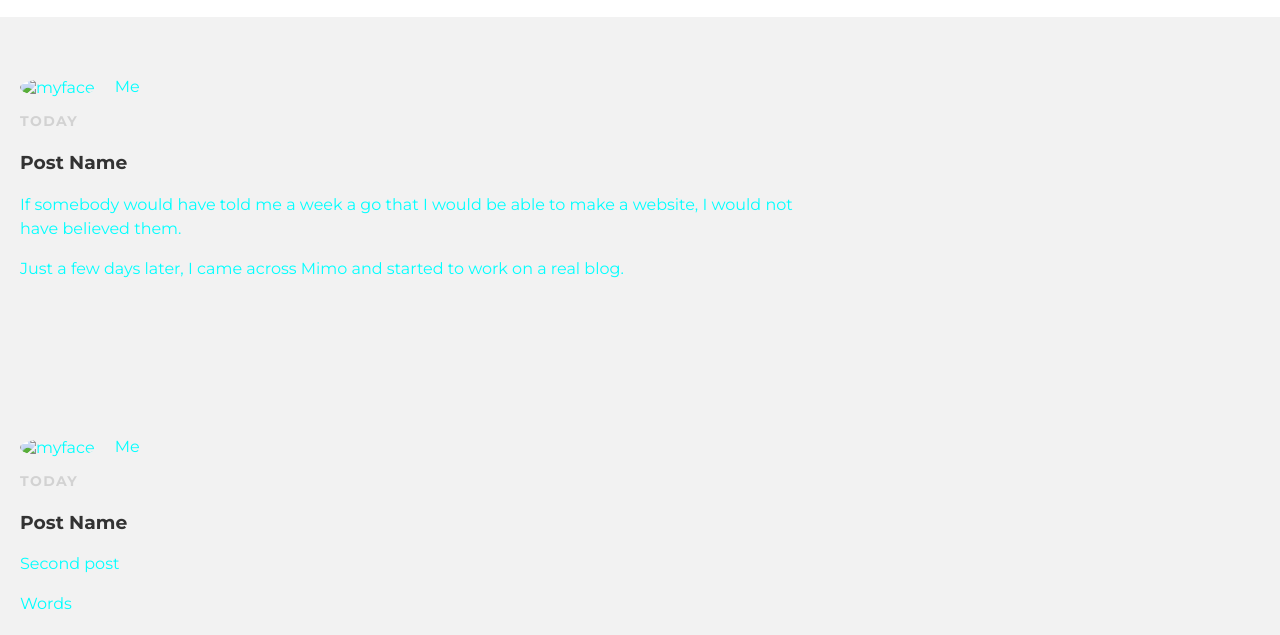
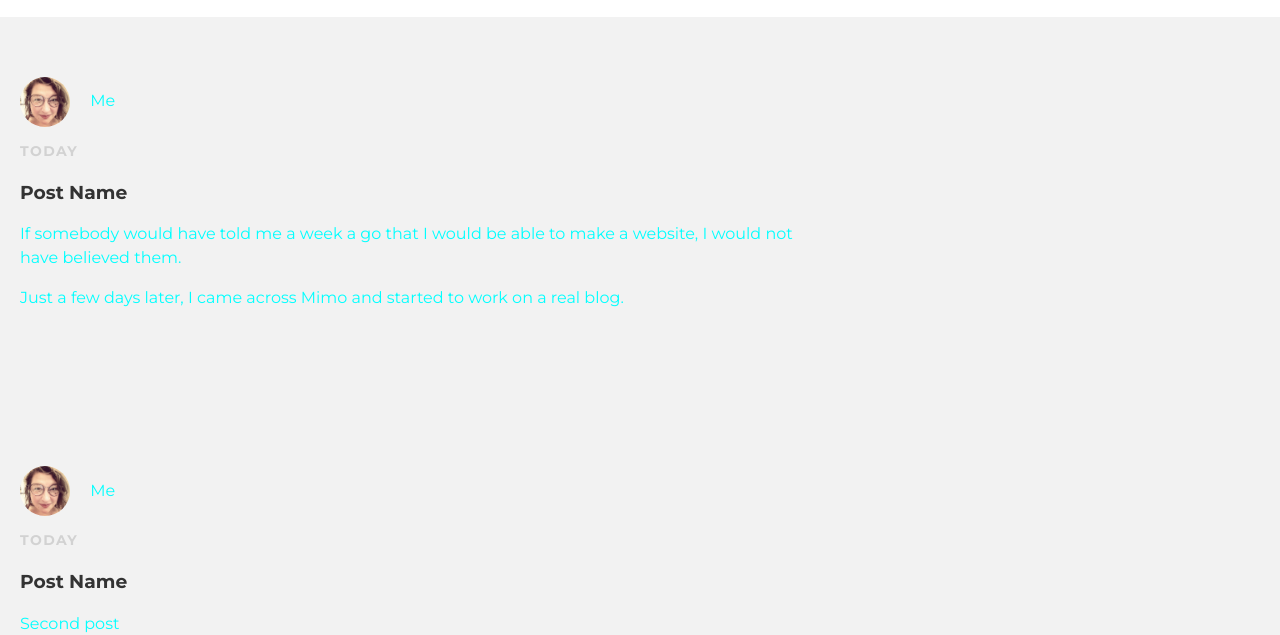
Before and after one commit to Katiemd13/Katiemd13.github.io, a plain HTML site: page index.html in a window 1280 px wide. Shown: the part 169-804 px from the top of the page. Drawn offline with Linux system fonts and the light colour scheme.

Commit message:
Update index.html

```diff
--- a/index.html
+++ b/index.html
@@ -31,7 +31,7 @@ Blog project from Mimo
         <div id="content">
             <div class="postContainer">
                 <div class="post">
-                    <div class="author"><img src="images/myface.jpg" alt="myface">
+                    <div class="author"><img src="myface.jpg" alt="myface">
                         <span>Me</span>
                     </div>
                     <p class="postDate">Today</p>
@@ -43,7 +43,7 @@ Blog project from Mimo
                 </div>
                 <div class="postContainer">
                 <div class="post">
-                    <div class="author"><img src="images/myface.jpg" alt="myface">
+                    <div class="author"><img src="myface.jpg" alt="myface">
                         <span>Me</span>
                     </div>
                     <p class="postDate">Today</p>
```
